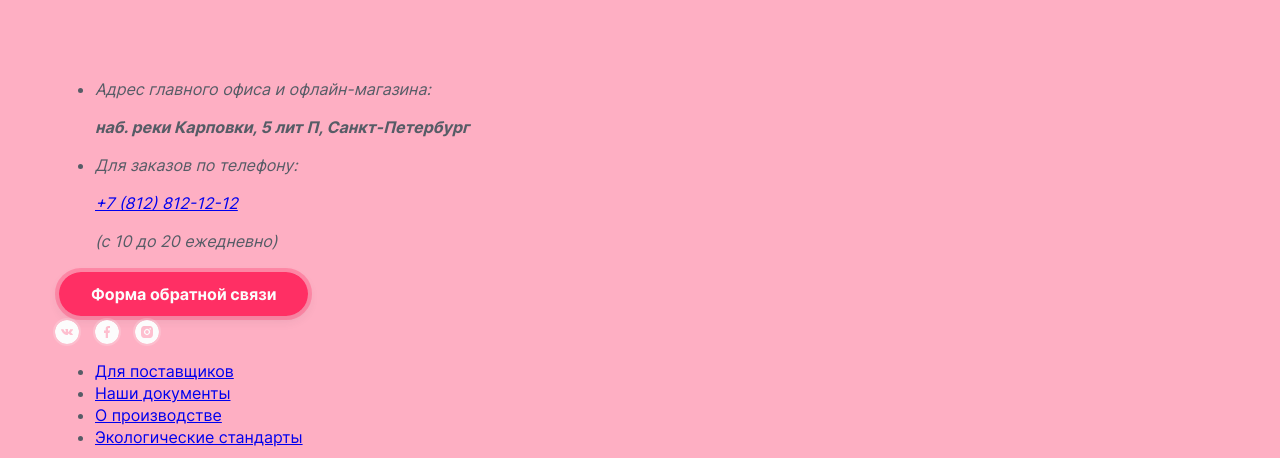
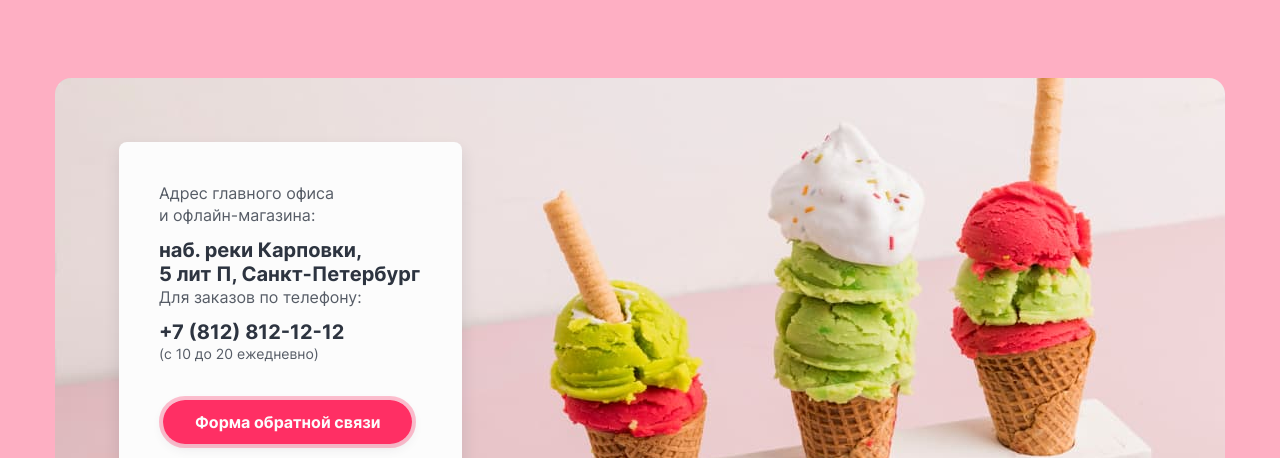
Before and after one commit to olsemeniuk/gllacy, a plain HTML site: page index.html in a window 1280 px wide. Shown: the part 3205-3663 px from the top of the page. Drawn offline with Linux system fonts and the light colour scheme; files whose address does not match are found by name.

Commit message:
contacts section styles

```diff
--- a/css/styles.css
+++ b/css/styles.css
@@ -1418,10 +1418,8 @@ textarea.form-field {
   margin-bottom: 24px;
 }
 
-.delivery__text {}
-
-.delivery__form {
-
+.delivery__text {
+  margin: 0;
 }
 
 .form-delivery {
@@ -1512,8 +1510,6 @@ textarea.form-field {
   transition: opacity 0.3s 0.3s;
 }
 
-.form-delivery__input {}
-
 .form-delivery__block--big {
   grid-column: 1/-1;
 }
@@ -1522,6 +1518,73 @@ textarea.form-field {
   margin-top: 12px;
   grid-column: 1/-1;
   justify-self: center;
+}
+
+/* contacts */
+.contacts {
+  padding: 64px;
+  background-image: url("../images/backgrounds/address-bg.jpg");
+  background-repeat: no-repeat;
+  background-position: center;
+  background-size: cover;
+  border-radius: 16px;
+}
+
+.address {
+  width: 343px;
+  padding: 40px;
+  font-style: normal;
+  background-color: var(--extra-light);
+  border-radius: 8px;
+  box-shadow: var(--normal-shadow);
+}
+
+.address__list {
+  margin: 0 0 32px;
+  padding: 0;
+  list-style-type: none;
+}
+
+.address__list-item + .address__list-item {
+  margin-top: 24px;
+}
+
+.address__text {
+  margin: 0 0 12px;
+}
+
+.address__accent-text {
+  font-weight: 700;
+  font-size: 20px;
+  line-height: 24px;
+  color: var(--extra-dark);
+}
+
+.address__tel {
+  text-decoration: none;
+}
+
+.address__tel:focus {
+  border-radius: 10px;
+  outline: 2px solid var(--extra-dark);
+  outline-offset: 3px;
+}
+
+.address__tel:hover {
+  text-decoration: underline;
+  text-decoration-skip-ink: none;
+  text-underline-position: under;
+  outline: none;
+}
+
+.address__tel:active {
+  opacity: 0.3;
+}
+
+.address__sub-text {
+  margin: 0;
+  font-size: 14px;
+  line-height: 20px;
 }
 
 
@@ -1533,6 +1596,7 @@ textarea.form-field {
     opacity: 0;
     transform: translateY(-10px);
   }
+
   to {
     opacity: 1;
     transform: translateY(0);
@@ -1544,6 +1608,7 @@ textarea.form-field {
     opacity: 0;
     transform: translateX(-10px);
   }
+
   to {
     opacity: 1;
     transform: translateX(0);
--- a/index.html
+++ b/index.html
@@ -173,7 +173,8 @@
         <div class="slider__bottom-row">
           <ul class="slider__dots" aria-label="Кнопки переключения слайдов.">
             <li class="slider__dots-item">
-              <button class="slider__dots-button slider__dots-button--active" type="button" aria-label="Показать первый слайд."></button>
+              <button class="slider__dots-button slider__dots-button--active" type="button"
+                aria-label="Показать первый слайд."></button>
             </li>
             <li class="slider__dots-item">
               <button class="slider__dots-button" type="button" aria-label="Показать второй слайд."></button>
@@ -290,7 +291,8 @@
               <p class="product__text">Ванильный пломбир со сладкой посыпкой</p>
               <div class="product__info-row">
                 <b class="product__price">320 ₽/кг</b>
-                <button class="product__button" type="button" aria-label="Добавить в корзину ванильный пломбир." disabled>
+                <button class="product__button" type="button" aria-label="Добавить в корзину ванильный пломбир."
+                  disabled>
                   <svg class="product__button-icon" aria-hidden="true" focusable="false"
                     xmlns="http://www.w3.org/2000/svg" width="17" height="16" fill="none" viewBox="0 0 17 16">
                     <path fill="#fcfcfc" fill-rule="evenodd"
@@ -311,10 +313,10 @@
           <ul class="about__list">
             <li class="about__item about__item--production">Всё наше мороженое изготавливается на собственном
               производстве с использованием современного оборудования и проверенных временем технологий.</li>
+            <li class="about__item about__item--ingredients">Закупка ингредиентов производится только у проверенных
+              фермерских хозяйств, с которыми нас связывает долговременное сотрудничество.</li>
             <li class="about__item about__item--quality">Для приготовления мороженого используются сливки и молоко
               высочайшего качества. Все ингредиенты и добавки произведены из натурального сырья.</li>
-            <li class="about__item about__item--ingredients">Закупка ингредиентов производится только у проверенных
-              фермерских хозяйств, с которыми нас связывает долговременное сотрудничество.</li>
             <li class="about__item about__item--temperature">Доставка нашего мороженого осуществляется в специальном
               термопаке, который не даёт мороженому растаять и позволяет сохранить превосходный вкус.</li>
           </ul>
@@ -347,7 +349,7 @@
           <p class="delivery__text">Хочется полакомиться любимым дессертом, но нет времени съездить в магазин? Закажите
             доставку мороженого на дом, и курьер привезёт вам ваш заказ в течение часа!</p>
         </div>
-        <form class="delivery__form form-delivery" action="#" method="post">
+        <form class="form-delivery" action="#" method="post">
           <p class="form-delivery__text">Укажите адрес и дату доставки, и мы свяжемся с вами, чтобы подтвердить заказ.
           </p>
           <div class="form-delivery__inner">
@@ -365,8 +367,8 @@
             <p class="form-delivery__block form-delivery__block--big">
               <label class="form-delivery__label" for="delivery-address-input">Адрес <span class="form-delivery__info"
                   aria-label="Введите название улицы, дома и квартиры"></span></label>
-              <input class="form-field" id="delivery-address-input" type="text"
-                name="delivery-address" placeholder="ул. Большая Конюшенная, 19/8">
+              <input class="form-field" id="delivery-address-input" type="text" name="delivery-address"
+                placeholder="ул. Большая Конюшенная, 19/8">
             </p>
             <button class="form-delivery__button button button--accent" type="submit">Отправить</button>
           </div>
@@ -374,13 +376,13 @@
       </section>
       <section class="contacts">
         <h2 class="visually-hidden">Наши контакты</h2>
-        <address class="contacts__address address">
+        <address class="address">
           <ul class="address__list">
-            <li class="address__list-item">
-              <p class="address__text">Адрес главного офиса и офлайн-магазина:</p>
-              <b class="address__accent-text">наб. реки Карповки, 5 лит П, Санкт-Петербург</b>
+            <li>
+              <p class="address__text">Адрес главного офиса <br> и офлайн-магазина:</p>
+              <b class="address__accent-text">наб. реки Карповки, <br> 5 лит П, Санкт-Петербург</b>
             </li>
-            <li class="address__list-item">
+            <li>
               <p class="address__text">Для заказов по телефону:</p>
               <a class="address__tel address__accent-text" href="tel:+78128121212"
                 aria-label="Телефон для заказов: +7 (812) 812-12-12">+7 (812) 812-12-12</a>
```
